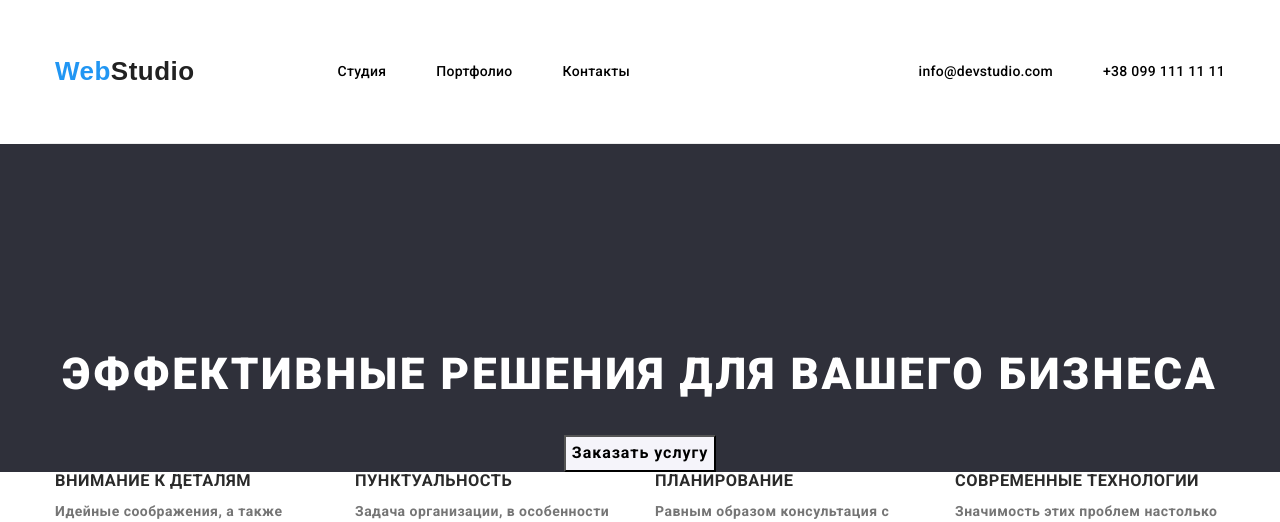
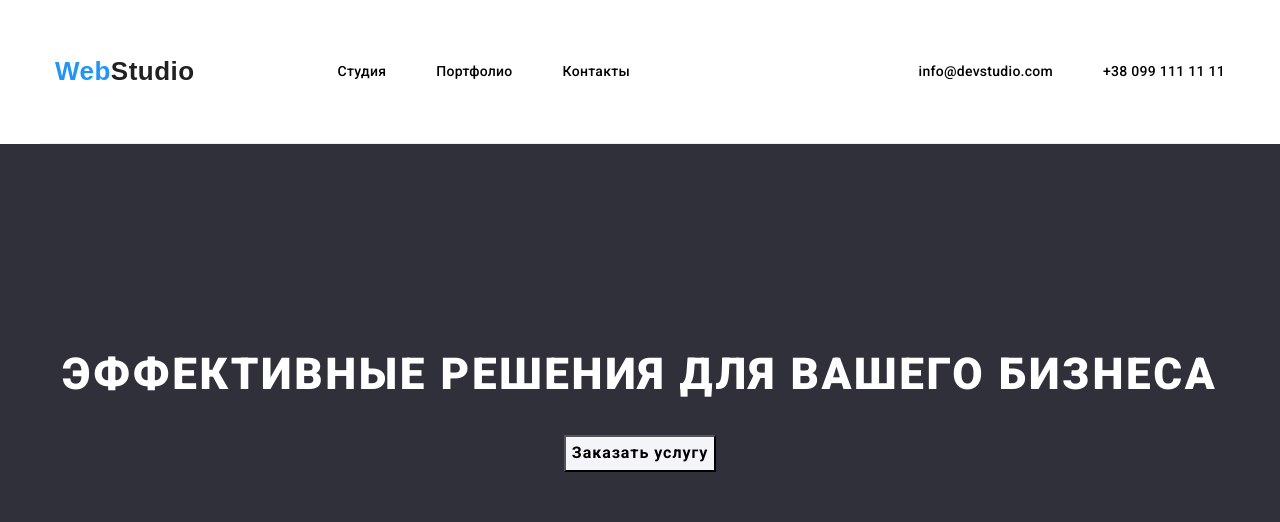
Before and after one commit to Alen1414/goit-markup-hw-03, a plain HTML site: page index.html in a window 1280 px wide. Shown: the top 522 px of the page. Drawn offline with nearby package versions, Linux system fonts and the light colour scheme.

Commit message:
поправки hero

```diff
--- a/css/style.css
+++ b/css/style.css
@@ -145,7 +145,7 @@ background: #F5F4FA;
 }
 
 .hero-button:focus
-.hero-button:hover{
+.hero-button:hover {
   color: var(--white-color-text);
   background: #2196F3;
 box-shadow: 0px 4px 4px rgba(0, 0, 0, 0.15);
@@ -156,39 +156,25 @@ box-shadow: 0px 4px 4px rgba(0, 0, 0, 0.15);
 
 
 /* ------------------------банер герой -----------------------------*/
+.hero{
+  padding-top: 200px;
+  padding-bottom: 200px;
+  background-color: var(--background-second-color);
+}
 
-.baner-color{
- background-color: var(--background-second-color);
- /* height: 600px; */
-
-  width: auto;
-  display: block
-
-  /* padding-top: 200px; */
-
-  /* padding-bottom: 94px; */
-  /* padding-top: 200px; */
-  /* padding-bottom: 30px;  */
-  }
 
 .hero-baner {
+  display: block;
   text-align: center;
-  padding-top: 200px;
-  padding-bottom: 30px;
 
-
-margin-left: auto;
-margin-right: auto;
-
-/* width: 696px;
-height: 120px; */
-
+  margin-bottom: 30px;
 font-weight: 900;
 font-size: 44px;
 line-height: 1.4;
 letter-spacing: 0.06em;
 text-transform: uppercase;
- color: var(--white-color-text);
+
+color: var(--white-color-text);
 }
 
 /* -------------------фишки компании-------------- */
--- a/index.html
+++ b/index.html
@@ -37,11 +37,11 @@
      <!--банер герой-->
      <main>
 
-         <section>
+         <section class="hero">
 
-              <div class="baner-color container">
-             <h1 class="hero-baner hero-pd">Эффективные решения для вашего бизнеса</h1>
-             <button class="hero-button "  type="button" >Заказать услугу</button>
+              <div class="container">
+             <h1 class="hero-baner" >Эффективные решения для вашего бизнеса</h1>
+             <button class="hero-button" type="button" >Заказать услугу</button>
             </div>
 
             </section>
```
